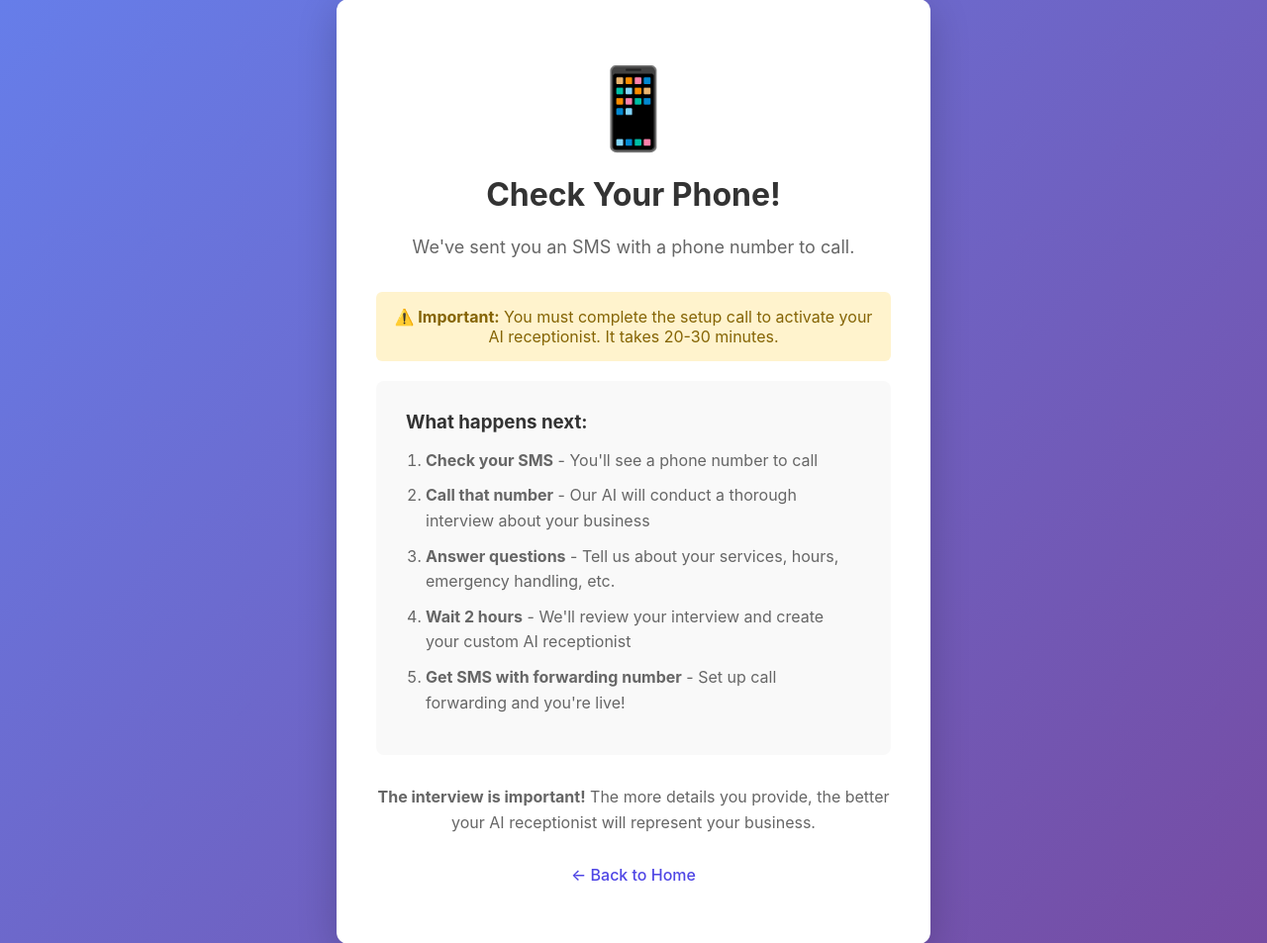
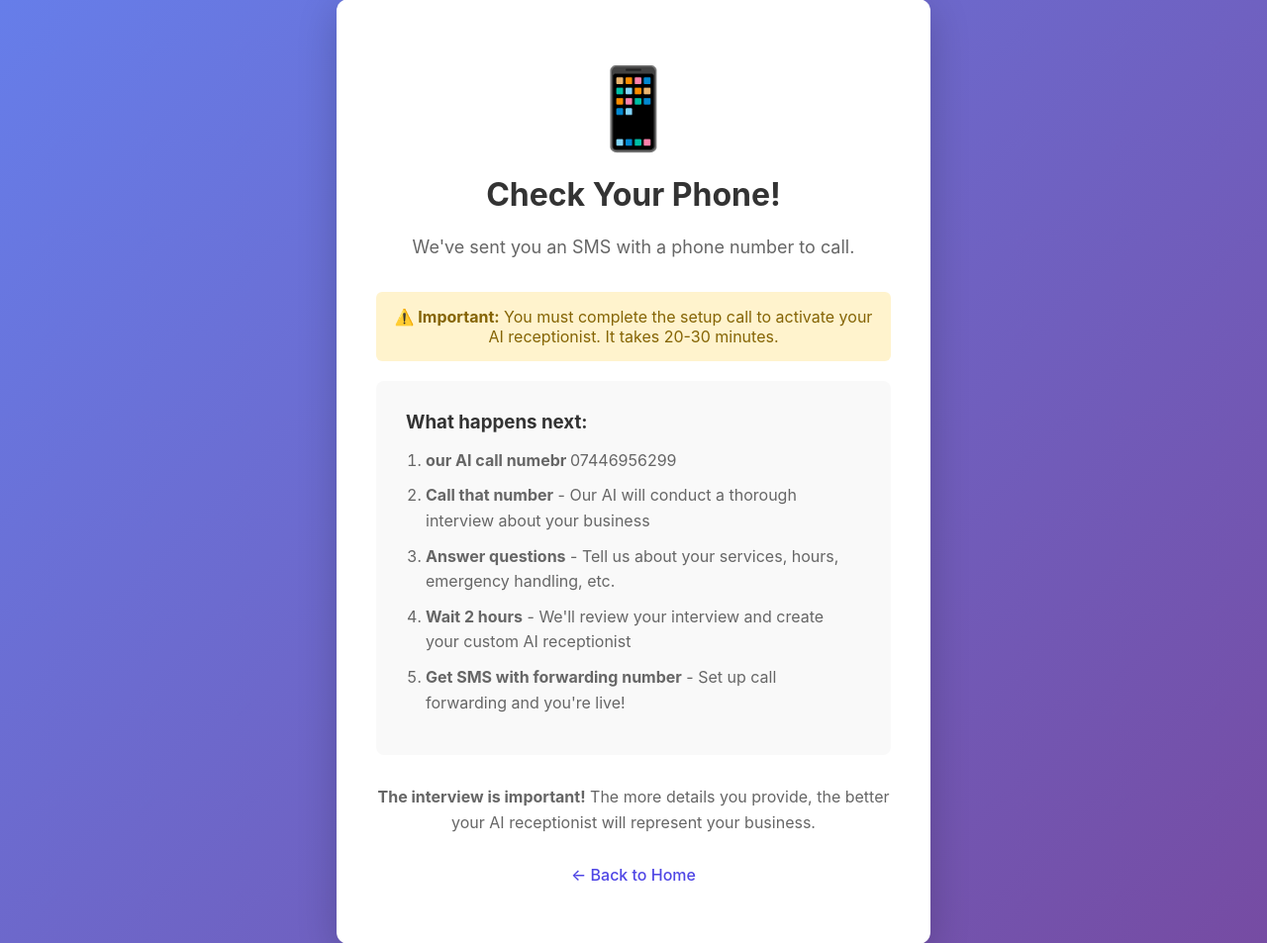
Before and after one commit to kanchang12/tryspeak-ukreceptionist, a Flask app: page /success in a window 1280 px wide. Shown: the part 21-974 px from the top of the page at 99% size. Run offline with Flask 3, Linux system fonts and the light colour scheme.

Commit message:
Update success.html with AI call number
Updated instructions to include AI call number.

```diff
--- a/templates/success.html
+++ b/templates/success.html
@@ -111,7 +111,7 @@
         <div class="instructions">
             <h3>What happens next:</h3>
             <ol>
-                <li><strong>Check your SMS</strong> - You'll see a phone number to call</li>
+                <li><strong>our AI call numebr </strong> 07446956299</li>
                 <li><strong>Call that number</strong> - Our AI will conduct a thorough interview about your business</li>
                 <li><strong>Answer questions</strong> - Tell us about your services, hours, emergency handling, etc.</li>
                 <li><strong>Wait 2 hours</strong> - We'll review your interview and create your custom AI receptionist</li>
```
